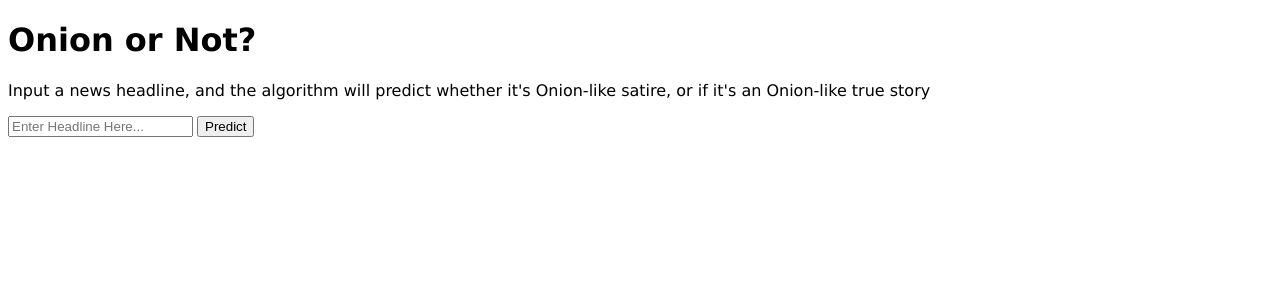
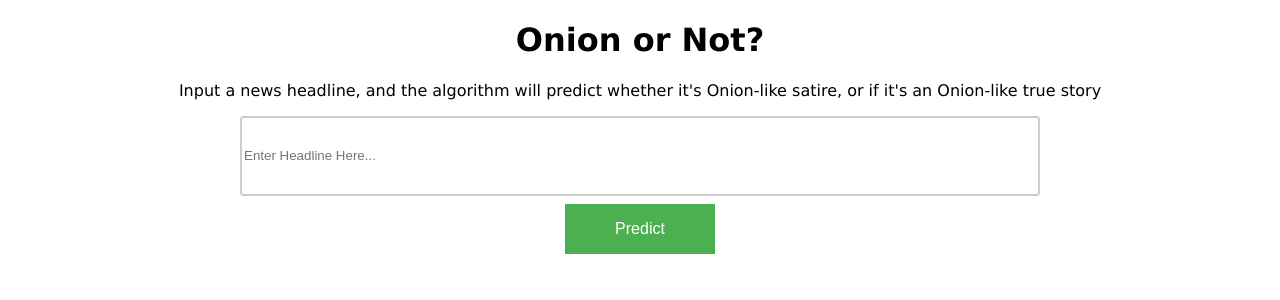
Before and after one commit to GithubArnavSharma/OnionOrNot, a Flask app: page / in a window 1280 px wide. Shown: the top 300 px of the page. Run offline with Flask 2, Linux system fonts and the light colour scheme; parts of the project's set-up code (start-up, migrations or seed data) failed here and were passed over.

Commit message:
Update index.html

```diff
--- a/templates/index.html
+++ b/templates/index.html
@@ -8,6 +8,38 @@
     <link href='https://fonts.googleapis.com/css?family=Hind:300' rel='stylesheet' type='text/css'>
     <link href='https://fonts.googleapis.com/css?family=Open+Sans+Condensed:300' rel='stylesheet' type='text/css'>
     <link rel="stylesheet">
+
+    <style>
+        .button {
+            width: 150px;
+            height: 50px;
+            background-color: #4CAF50;
+            border: none;
+            color: white;
+            text-align: center;
+            text-decoration: none;
+            display: block;
+            font-size: 16px;
+            margin: 8px auto;
+            cursor: pointer;
+        }
+
+        input[type=text], select {
+            width: 800px;
+            height: 80px;
+            margin: 0 auto;
+            display: block;
+            border: 2px solid #ccc;
+            border-radius: 4px;
+            box-sizing: border-box;
+            color: white;
+        }
+
+        .center {
+            text-align: center
+        }
+
+    </style>
 
 </head>
 
```
